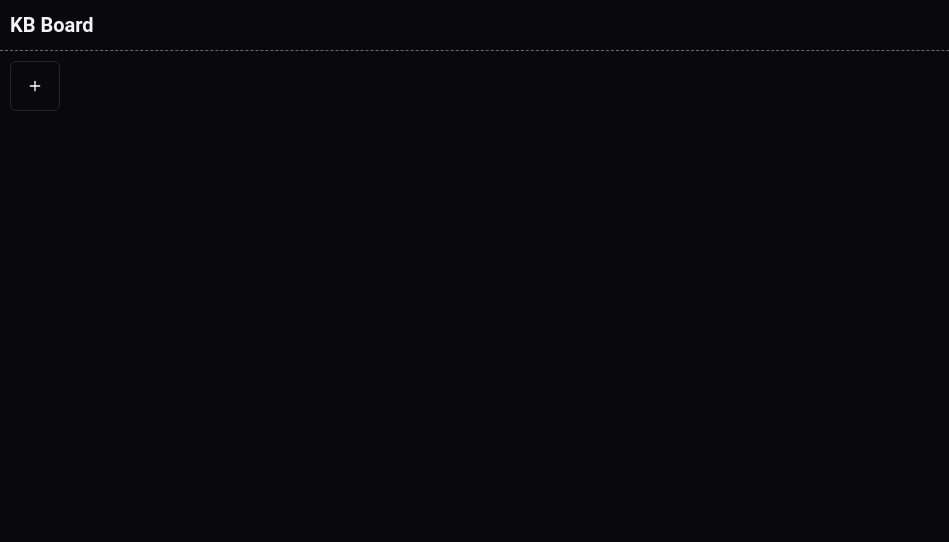
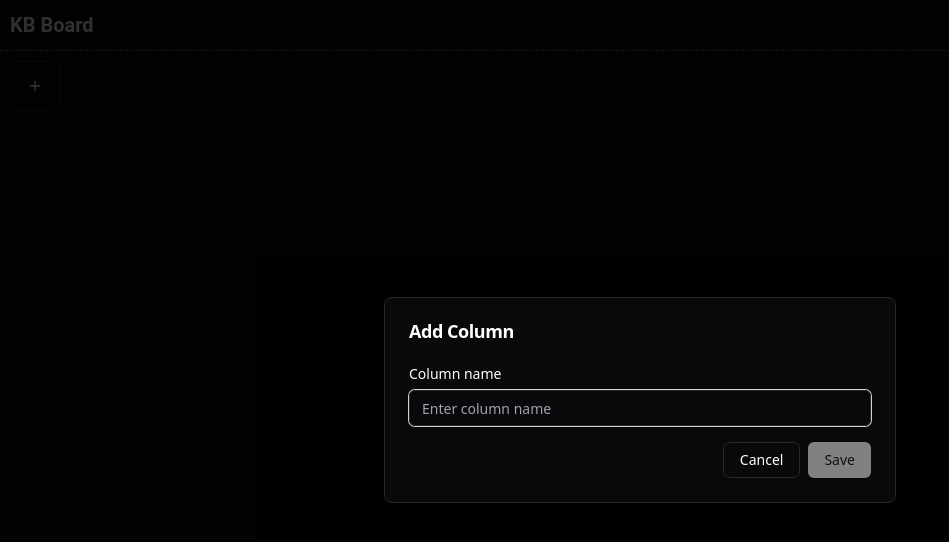
Before and after one commit to madhu-sudhan-rao/kanban-board, a React (Vite) app: page / in a window 1280 px wide. Both pictures are taken after a click on the button 35 px from the left and 86 px from the top of the page. Shown: the top 542 px of the page, without its empty margins (0-949 px from the left). Built offline with nearby package versions, Linux system fonts and the light colour scheme.

Commit message:
Add column management feature with dialog for adding columns

```diff
--- a/src/App.css
+++ b/src/App.css
@@ -1,16 +1,34 @@
+
+.app {
+    display: flex;
+    flex-direction: column;
+    height: 100dvh;
+}
+
+
 .main {
     display: flex;
     /* justify-content: space-around; */
     gap: 20px;
     padding: 10px;
+    background-color: #09090b;
+    max-width: 100vw;
+    flex: 1;
 }
 
-.main {
-    background-color: #09090b;
+
+
+.add-column-button {
+
+    padding: 24px;
 }
 
-.add-column-button {
-    /* border: 1px solid white; */
-    /* height: max-content; */
-    padding: 24px;
+.columns {
+    flex: 1;
+    height: 100%;
+    overflow: auto;
+    scrollbar-color: rgb(20, 20, 20) rgb(42, 42, 42);
+  scrollbar-width: thin;
+  scroll-behavior: smooth;
+
 }
--- a/src/App.jsx
+++ b/src/App.jsx
@@ -7,6 +7,7 @@ import { Button } from "./components/ui/button";
 import { Plus } from "lucide-react";
 import { Tooltip, TooltipContent, TooltipProvider, TooltipTrigger } from "./components/ui/tooltip";
 import { toast } from "sonner";
+import AddColumn from "./components/addColumn/AddColumn";
 
 function addColumnsToLocalStorage(columns) {
   if (columns && columns.length > 0) {
@@ -28,6 +29,23 @@ function getColumnsFromLocalStorage() {
 function App() {
 
   const [columnData, setColumnData] = useState(getColumnsFromLocalStorage())
+  const [isAddColumnDialogOpen, setIsAddColumnDialogOpen ] = useState(false)
+
+  const openAddColumnDialog = () => {
+    setIsAddColumnDialogOpen(true)
+  }
+
+  const handleDialogClose = () => {
+    setIsAddColumnDialogOpen(close)
+  }
+
+  const addColumn = (column) => {
+    const updatedColumns = [...columnData, column];
+    setColumnData(updatedColumns)
+    setIsAddColumnDialogOpen(false)
+  }
+
+
 
   const updateColumnData = (columnKey, newData) => {
       setColumnData(
@@ -54,7 +72,7 @@ function App() {
   }, [columnData]);
 
   return (
-    <>
+    <div className="app">
       <Toaster className="dark" />
 
       <Header />
@@ -67,6 +85,7 @@ function App() {
                 className="dark add-column-button"
                 size="icon"
                 variant="outline"
+                onClick={openAddColumnDialog}
               >
             <Plus className="text-white" />
           </Button>
@@ -77,7 +96,14 @@ function App() {
             </Tooltip>
           </TooltipProvider>
 
+          <AddColumn
+            isOpen={isAddColumnDialogOpen}
+            onClose={handleDialogClose}
+            onSaveColumn={addColumn}
+          />
+
         </div>
+        <div className="columns flex gap-3">
           {columnData.map((column, index) => (
             <Column
               title={column.title}
@@ -89,7 +115,8 @@ function App() {
             />
           ))}
         </div>
-    </>
+      </div>
+    </div>
   );
 }
 
--- /dev/null
+++ b/src/components/addColumn/AddColumn.jsx
@@ -0,0 +1,90 @@
+import { Button } from "../ui/button";
+import {
+  Dialog,
+  DialogContent,
+  DialogFooter,
+  DialogHeader,
+  DialogTitle,
+} from "../ui/dialog";
+import PropTypes from "prop-types";
+import { Input } from "../ui/input";
+import { useState } from "react";
+
+AddColumn.propTypes = {
+  isOpen: PropTypes.bool,
+  onClose: PropTypes.func,
+  onSaveColumn: PropTypes.func,
+};
+
+AddColumn.defaultProps = {
+  isOpen: false,
+  onClose: () => {},
+  onSaveColumn: () => {},
+};
+
+function AddColumn({ isOpen, onClose, onSaveColumn }) {
+  const [columnName, setColumnName] = useState("");
+
+  const handleSubmitColumn = () => {
+    onSaveColumn({
+      title: columnName,
+      value: columnName.split(' ').join('').trim().toLowerCase(),
+      data: [],
+      count: 0
+    });
+    setColumnName('')
+  };
+
+  const handleKeydown = (e) => {
+    if (e.code === "Enter" && e.isTrusted) {
+      handleSubmitColumn();
+    }
+  };
+
+  return (
+    <div>
+      <Dialog open={isOpen} onOpenChange={onClose}>
+        <DialogContent className="dark">
+          <DialogHeader className={"dark"}>
+            <DialogTitle className="dark">
+              <span className="text-white">Add Column</span>
+            </DialogTitle>
+          </DialogHeader>
+          <div className="form">
+            <div className="grid w-full items-center gap-1.5 mt-2">
+              <label className="dark text-white text-sm" htmlFor="priority">
+                Column name
+              </label>
+              <Input
+                className="dark text-white"
+                type="text"
+                value={columnName}
+                onChange={(e) => setColumnName(e.target.value)}
+                required
+                placeholder="Enter column name"
+                autoFocus={true}
+                onKeyDown={(e) => handleKeydown(e)}
+              />
+              {/* {!columnName && <div className="text-xs text-red-600">Please enter the column name</div>} */}
+            </div>
+          </div>
+          <DialogFooter>
+            <Button variant="outline" className="dark" onClick={onClose}>
+              <span className="text-white">Cancel</span>
+            </Button>
+            <Button
+              variant="default"
+              className="dark"
+              onClick={() => handleSubmitColumn()}
+              disabled={columnName?.trim()?.length < 1}
+            >
+              Save
+            </Button>
+          </DialogFooter>
+        </DialogContent>
+      </Dialog>
+    </div>
+  );
+}
+
+export default AddColumn;
--- a/src/components/column/Column.jsx
+++ b/src/components/column/Column.jsx
@@ -24,8 +24,6 @@ Column.defaultProps = {
   onTasksChange: () => {},
 };
 
-
-
 function Column({ title, count, tasks, onTasksChange }) {
   const [isSheetOpen, setIsSheetOpen] = useState(false);
   const [selectedTask, setSelectedTask] = useState(null);
@@ -41,31 +39,27 @@ function Column({ title, count, tasks, onTasksChange }) {
   };
 
   const handleAddTask = (task, sheetType) => {
-    console.log("🚀 ~ handleAddTask ~ task:", task)
-    // search for existing task
-
-    if(sheetType === "edit") {
-      const matchedTask = tasks?.find(t => t?.id === task?.id);
-      if(matchedTask) {
-        const newTasks = tasks?.map(t => t?.id === task?.id ? task : t);
-        console.log("🚀 ~ handleAddTask ~ newTasks:", newTasks)
-        tasks = newTasks
-        showToast('Task updated successfully!')
-        onTasksChange(newTasks, title)
+    if (sheetType === "edit") {
+      const matchedTask = tasks?.find((t) => t?.id === task?.id);
+      if (matchedTask) {
+        const newTasks = tasks?.map((t) => (t?.id === task?.id ? task : t));
+        tasks = newTasks;
+        showToast("Task updated successfully!");
+        onTasksChange(newTasks, title);
       }
     } else {
       // tasks.push(task);
       tasks = [...tasks, task];
-      showToast('Task added successfully!')
-      onTasksChange(tasks, title)
+      showToast("Task added successfully!");
+      onTasksChange(tasks, title);
     }
 
     handleSheetClose(null);
   };
 
   const showToast = (message) => {
-    toast.success(message)
-  }
+    toast.success(message);
+  };
 
   return (
     <div className="column">
@@ -76,10 +70,14 @@ function Column({ title, count, tasks, onTasksChange }) {
           <Badge className="dark">{count}</Badge>
         </div>
         <div className="col-head-suffix">
-          <Button variant="ghost" className="dark" size="icon" onClick={() => handleSheetOpen(null)}>
-            <Plus className="text-white"  />
+          <Button
+            variant="ghost"
+            className="dark"
+            size="icon"
+            onClick={() => handleSheetOpen(null)}
+          >
+            <Plus className="text-white" />
           </Button>
-
         </div>
       </div>
       <div className="tasks">
--- a/src/components/taskSheet/TaskSheet.jsx
+++ b/src/components/taskSheet/TaskSheet.jsx
@@ -64,9 +64,9 @@ const priorities = [
 
 const generateId = () => {
   const timestamp = Date.now();
-  const datacenterId = 0; // Example datacenter ID
-  const machineId = 0; // Example machine ID
-  const sequenceNumber = 0; // Example sequence number
+  const datacenterId = 0;
+  const machineId = 0;
+  const sequenceNumber = 0;
 
   const taskId =
     (timestamp << 23) |
--- a/src/components/ui/dialog.jsx
+++ b/src/components/ui/dialog.jsx
@@ -1,5 +1,3 @@
-"use client"
-
 import * as React from "react"
 import * as DialogPrimitive from "@radix-ui/react-dialog"
 import { X } from "lucide-react"
```
Also changed, not shown: src/components/addColumn/AddColumn.css (added). Lines whose indentation alone changed are shown as unchanged.
